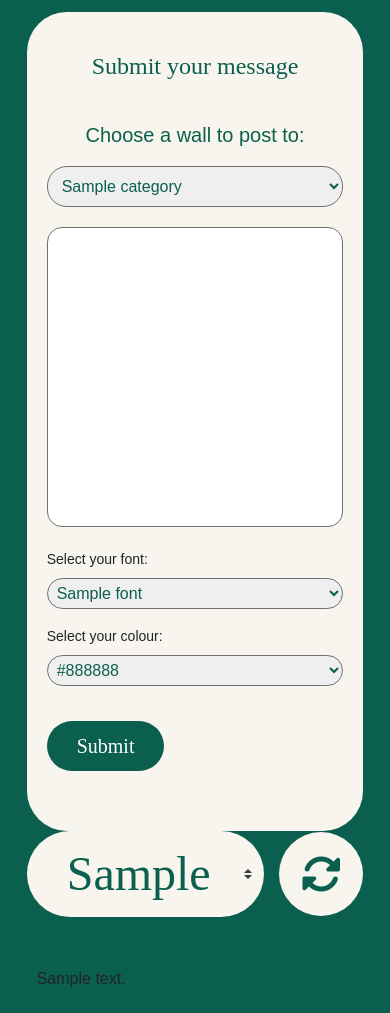
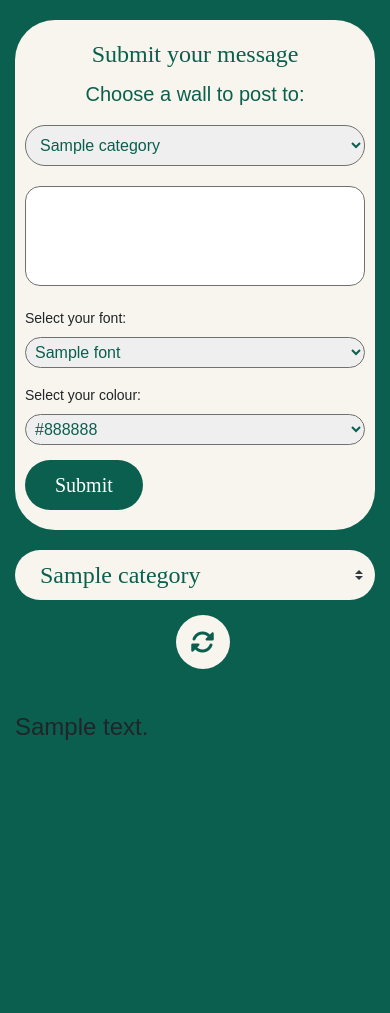
Before and after one commit to ferwicker/message-wall, a Node server app: page / in a window 390 px wide. After the commit the page ends 740 px from the top, so only its background shows below. Run offline with Node 20, Linux system fonts and the light colour scheme; tables that the repository leaves empty hold one stand-in row (values such as "Sample post"); some libraries are stand-ins or nearby versions; some web fonts are replaced.

Commit message:
Media queries for mobile responsiveness

```diff
--- a/public/stylesheets/style.css
+++ b/public/stylesheets/style.css
@@ -107,6 +107,7 @@ label {
     width: 30%;
     min-width: 200px;
     float: left;
+    font-size: 40px;
     /*border: black 1px solid;*/
     padding: 10px;
   }
@@ -124,21 +125,18 @@ label {
   .newspirit {
     font-family: new-spirit, serif;
     font-weight: 500;
-    font-size: 40px;
     font-style: normal;
   }
 
   .montserrat {
     font-family: montserrat, sans-serif;
     font-weight: 800;
-    font-size: 40px;
     font-style: normal;
   }
 
   .ivymode {
     font-family: ivymode,sans-serif;
     font-weight: 400;
-    font-size: 40px;
     font-style: italic;
   }
 
@@ -175,3 +173,63 @@ label {
     color: #f7f5ed;
     transition: all .4s;
   }
+
+  /* Media queries */
+
+  @media (max-width: 768px) {
+
+    body {
+        padding: 20px 0;
+    }
+
+    .message-input {
+        min-height: auto;
+        height: 100px;
+    }
+
+    h2 {
+        margin-bottom: 10px;
+    }
+
+    .sidebar {
+        padding: 20px 10px;
+    }
+
+    .submit-button {
+        margin: 0;
+    }
+
+    .dropdownWall {
+        font-size: 24px;
+        padding: 0 25px;
+    }
+
+    section {
+        padding: 0;
+        max-width: 100%;
+    }
+
+    .refresh-button {
+        font-size: 24px;
+        padding: 15px;
+        margin-top: 15px;
+    }
+
+    .grid-item {
+        font-size: 24px;
+        padding: 0;
+    }
+
+    .grid-item--width2 {
+        width: 100%;
+    }
+
+    .top-container {
+        margin: 20px 0;
+        text-align: center;
+    }
+
+    .row {
+        max-width: 100vw;
+    }
+  }
--- a/public/testfile.html
+++ b/public/testfile.html
@@ -53,7 +53,7 @@
                 </div>
             </section>
             <section class="col-sm-9">
-                <div class="d-flex align-items-center">
+                <div class="d-sm-flex align-items-center top-container">
                     <select class="custom-select dropdownWall" id="wall-select">
                         <option class="dropdown-item" href="#">Before I die I want to...</option>
                         <option class="dropdown-item" href="#">Messages of hope...</option>
@@ -75,7 +75,7 @@
                         <div class="grid-item">
                             <p class="ivymode tan">Dance in the rain!</p>
                         </div>
-                        <div class="grid-item grid-item--width3">
+                        <div class="grid-item grid-item--width2">
                             <p class="newspirit aqua">Buy a homeless person some brand new runners.</p>
                         </div>
                         <div class="grid-item">
--- a/views/index.handlebars
+++ b/views/index.handlebars
@@ -33,7 +33,7 @@
                 </div>
             </section>
             <section class="col-sm-9">
-                <div class="d-flex align-items-center">
+                <div class="d-sm-flex align-items-center top-container">
                 <select class="custom-select dropdownWall" id="mainWall">
                     {{#each categories}}
                         {{#if selected}}<option class="dropdown-item" value="{{id}}" selected="selected">{{category_label}}</option>{{/if}}
@@ -45,7 +45,7 @@
                 <div class="quotes-section">
                     <div class="grid">
                         {{#each messages}}
-                            <div class="grid-item">
+                            <div class="grid-item grid-item--width2">
                                 <div style="{{colorCss}} {{fontCss}}">{{message_body}}</div>
                             </div>
                         {{/each}}
```
Also changed, not shown: db/seeds.sql (+10 -10 lines).
